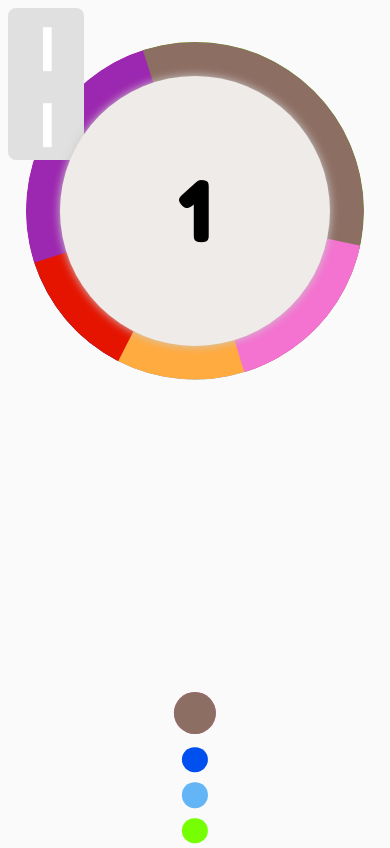
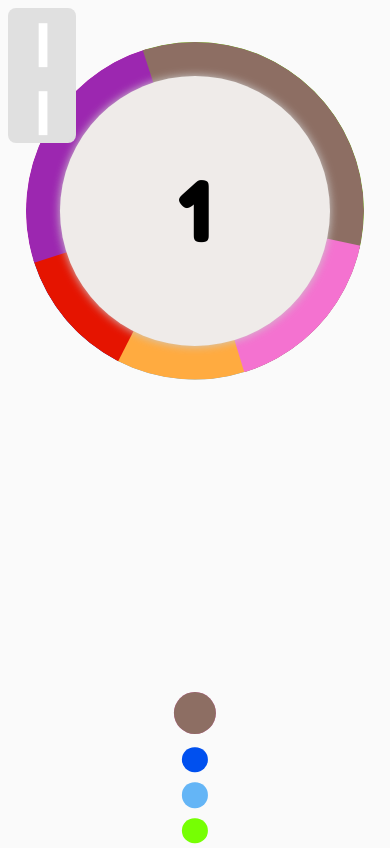
Before and after one commit to gretchenfitze/dulpgame, a website built with webpack: page public/index.html in a window 390 px wide. Both pictures are taken after a click on the button "NEW GAME". Built offline with nearby package versions, Linux system fonts and the light colour scheme.

Commit message:
Fix pause button size for mobile

```diff
--- a/src/css/app.css
+++ b/src/css/app.css
@@ -103,13 +103,13 @@ button:focus {
 	left: 1vh;
 	margin: 0;
 	padding: 0;
-	width: 9vh;
+	width: 8vh;
 	border-radius: 8px;
 	background: #E0E0E0;
 	box-shadow: none;
 	font-weight: 900;
 	font-size: 5vh;
-	line-height: 9vh;
+	line-height: 8vh;
 	-webkit-transition: none;
 	transition: none;
 }
```
